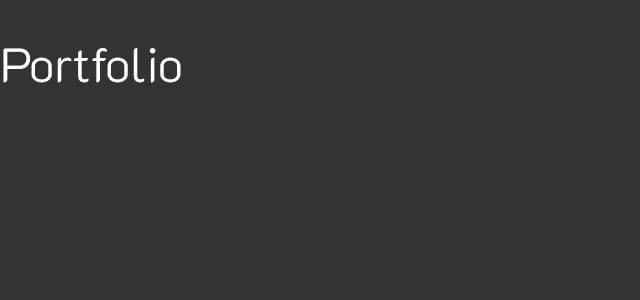
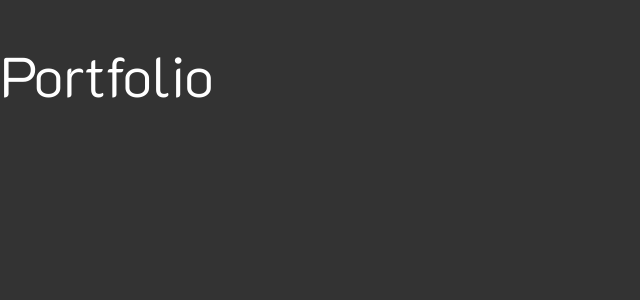
Before and after one commit to hlalljie/Portfolio, a React (Vite) app in the folder PortfolioFrontend/: page /Portfolio in a window 1280 px wide. Shown: the top 300 px of the page, without its empty margins (0-640 px from the left). Built offline with nearby package versions, Linux system fonts and the light colour scheme.

Commit message:
Small cleanup tweaks to homepage styles

```diff
--- a/PortfolioFrontend/src/GlobalStyles.js
+++ b/PortfolioFrontend/src/GlobalStyles.js
@@ -11,11 +11,11 @@ const GlobalStyle = createGlobalStyle`
     }
     h1{
         font: ${props => props.theme.fonts.heading};
-        font-size: 3rem;
+        font-size: 3.5rem;
     }
     h3{
         font: ${props => props.theme.fonts.subheading};
-        font-size: 1.5rem;
+        font-size: 1.7rem;
     }
     a:visited{
         color: inherit;
--- a/PortfolioFrontend/src/pages/Home.jsx
+++ b/PortfolioFrontend/src/pages/Home.jsx
@@ -25,20 +25,20 @@ const StyledBanner = styled.div`
         min-height: calc(100vh - 40px);
         .textContainer {
             background-color: ${props => props.theme.colors.fog};
-            box-shadow: -10px 0 80px 90px ${props => props.theme.colors.fog};
-            padding: 40px 20px;
+            box-shadow: 0px 0 120px 120px ${props => props.theme.colors.fog};
+            padding: 10px 20px;
             margin-left: 7%;
             width: 40%;
             > h1 {
                 color: ${props => props.theme.colors.dark};
-                margin: 0 0 20px 0;
+                margin: 0 0 30px 0;
             }
             .subHeadingWrapper {
                 display: flex;
                 justify-content: left;
                 gap: 30px;
                 > h3{
-                    margin: 0;
+                    margin: 0 0 10px 0;
                     color: ${props => props.theme.colors.darkAccent};
                 }
                 .tree{
@@ -63,7 +63,7 @@ function Banner() {
                         <h3>Designer</h3><h3 className='tree'>↟</h3>
                         <h3>Educator</h3>
                     </div>
-                    <p>Lorem ipsum dolor sit amet, consectetur adipiscing elit, sed do eiusmod tempor incididunt ut labore et dolore magna aliqua. Ut enim ad minim veniam.</p>
+                    <p>I'm passionate about creating solutions through programming and design, and empowering others through education and mentorship.</p>
                 </div>
             </div>
         </StyledBanner>
```
